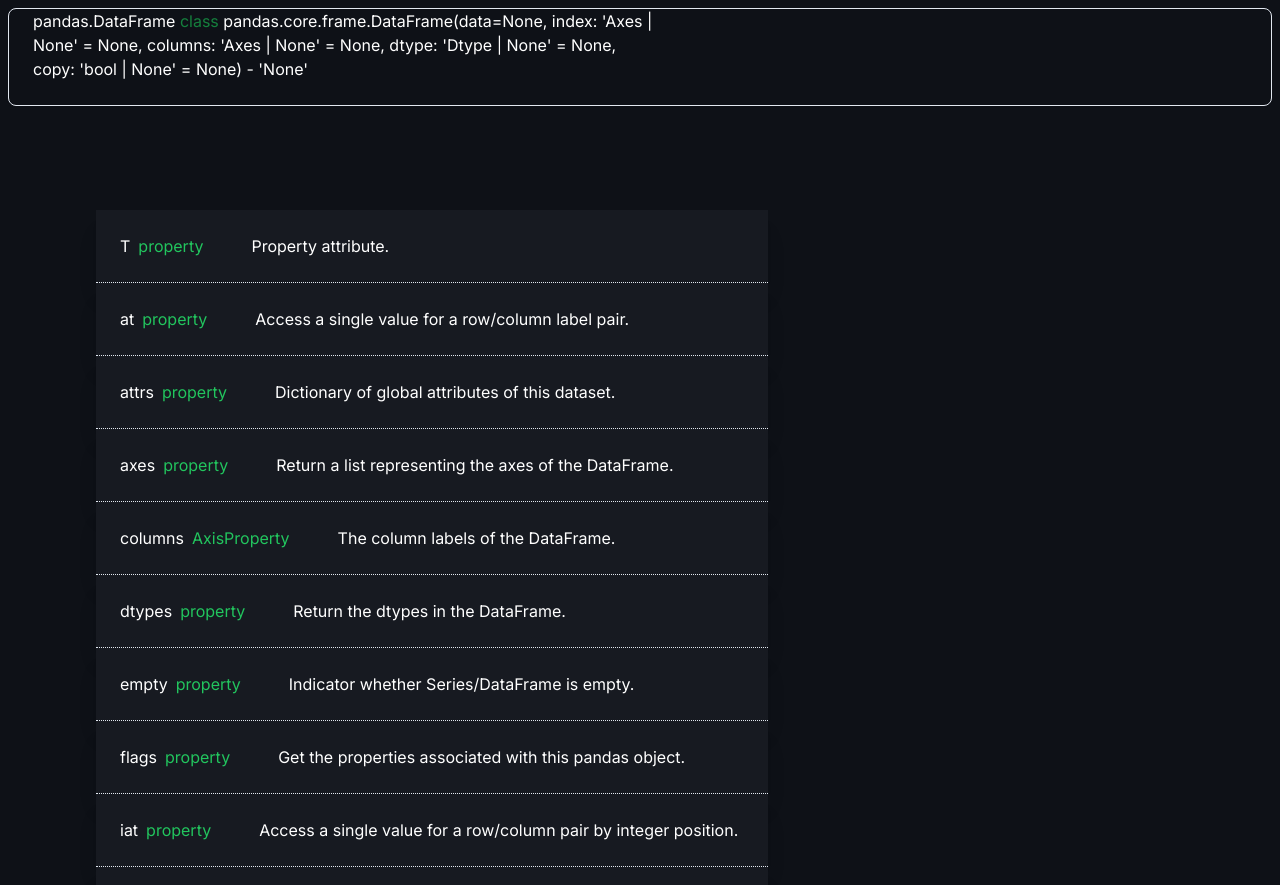
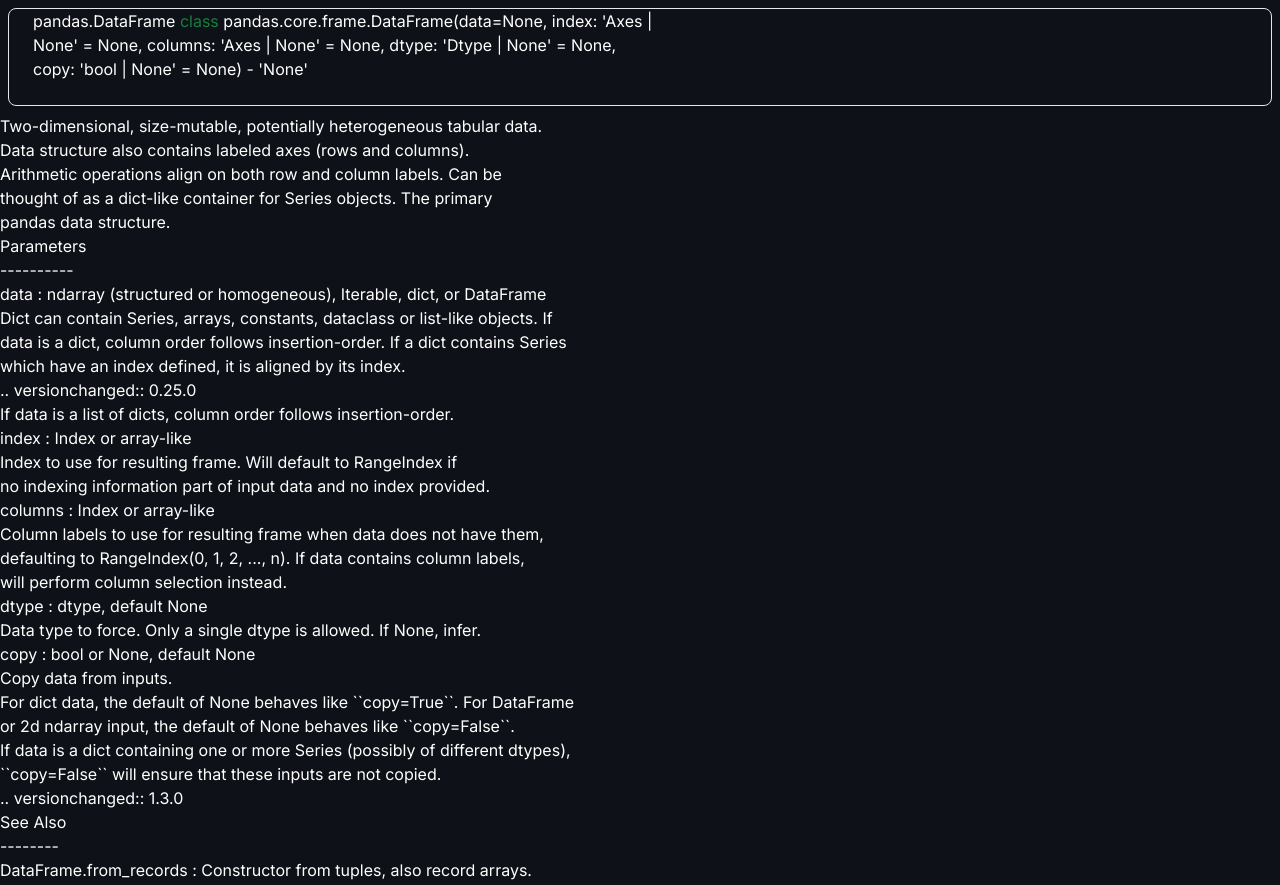
Before and after one commit to vickey1213/storybook, a Next.js app: page / in a window 1280 px wide. Shown: the top 885 px of the page. Built offline with nearby package versions, Linux system fonts and the light colour scheme.

Commit message:
added body

```diff
--- a/app/page.tsx
+++ b/app/page.tsx
@@ -2,6 +2,7 @@
 
 import Parameter from "@/components/ui/Parameter/Parameter";
 import Header from "@/components/ui/Header";
+import Body from "@/components/ui/Body";
 
 export default function Home() {
 
@@ -11,6 +12,9 @@
       <div className=" items-center justify-between p-2">
       <Header/>
       </div>
+      <div>
+        <Body/>
+      </div>
       <div className=" items-center justify-between p-24">
       <Parameter/>
       </div>
--- /dev/null
+++ b/components/ui/Body.tsx
@@ -0,0 +1,62 @@
+import React from 'react'
+
+const Body = () => {
+  return (
+    <div>
+        <p className='text-white'>Two-dimensional, size-mutable, potentially heterogeneous tabular data.</p>
+        <p className='text-white'>Data structure also contains labeled axes (rows and columns). <br/>
+Arithmetic operations align on both row and column labels. Can be <br/>
+thought of as a dict-like container for Series objects. The primary <br/>
+pandas data structure.</p>
+
+<p  className='text-white'>
+Parameters
+</p>
+<p className='text-white'>----------</p>
+<p className='text-white'>data : ndarray (structured or homogeneous), Iterable, dict, or DataFrame <br/>
+    Dict can contain Series, arrays, constants, dataclass or list-like objects. If <br/>
+    data is a dict, column order follows insertion-order. If a dict contains Series <br/>
+    which have an index defined, it is aligned by its index.</p>
+    <p className='text-white'>
+    .. versionchanged:: 0.25.0 <br/>
+       If data is a list of dicts, column order follows insertion-order. <br/>
+    </p>
+    <p className='text-white'>index : Index or array-like <br/>
+    Index to use for resulting frame. Will default to RangeIndex if <br/>
+    no indexing information part of input data and no index provided. <br/>
+</p>
+<p className='text-white'>columns : Index or array-like <br/>
+    Column labels to use for resulting frame when data does not have them, <br/>
+    defaulting to RangeIndex(0, 1, 2, ..., n). If data contains column labels, <br/>
+    will perform column selection instead.
+</p>
+<p className='text-white'>dtype : dtype, default None <br/>
+    Data type to force. Only a single dtype is allowed. If None, infer.
+    </p>
+    <p className='text-white'>copy : bool or None, default None <br/>
+    Copy data from inputs. <br/>
+    For dict data, the default of None behaves like ``copy=True``.  For DataFrame <br/>
+    or 2d ndarray input, the default of None behaves like ``copy=False``. <br/>
+    If data is a dict containing one or more Series (possibly of different dtypes), <br/>
+    ``copy=False`` will ensure that these inputs are not copied. <br/>
+
+    .. versionchanged:: 1.3.0
+</p>
+<p className='text-white'>See Also <br/>
+-------- <br/>
+DataFrame.from_records : Constructor from tuples, also record arrays. <br/>
+DataFrame.from_dict : From dicts of Series, arrays, or dicts. <br/>
+read_csv : Read a comma-separated values (csv) file into DataFrame. <br/>
+read_table : Read general delimited file into DataFrame. <br/>
+read_clipboard : Read text from clipboard into DataFrame.</p>
+
+<p className='text-white'>Notes <br/>
+----- <br/>
+Please reference the :ref:`User Guide basics.dataframe` for more information.</p>
+
+
+    </div>
+  )
+}
+
+export default Body
```
